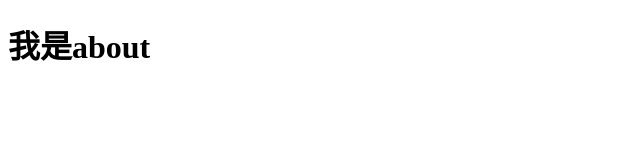
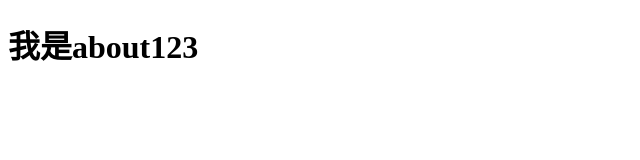
Before and after one commit to fendy1223/vitePractise, a website built with Vite: page pages/about.html in a window 1280 px wide. Shown: the full height of the page, 0-640 px from the left. Built offline with nearby package versions, Linux system fonts and the light colour scheme.

Commit message:
測試分支

```diff
--- a/pages/about.html
+++ b/pages/about.html
@@ -8,7 +8,7 @@
   </head>
   <body>
     <%- include('./layout/header'); -%>
-    <h1>我是about</h1>
+    <h1>我是about123</h1>
     <%- include('./layout/footer'); -%>
 
     <script type="module" src="../main.js"></script>
```
